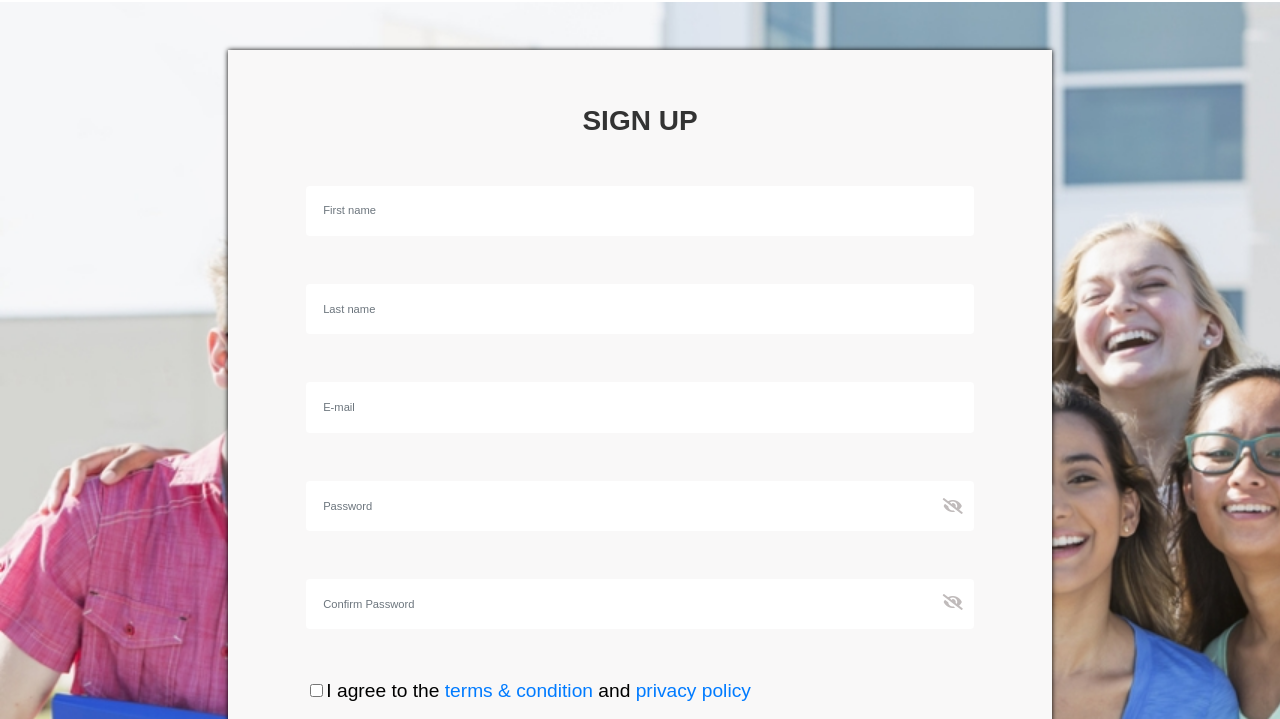
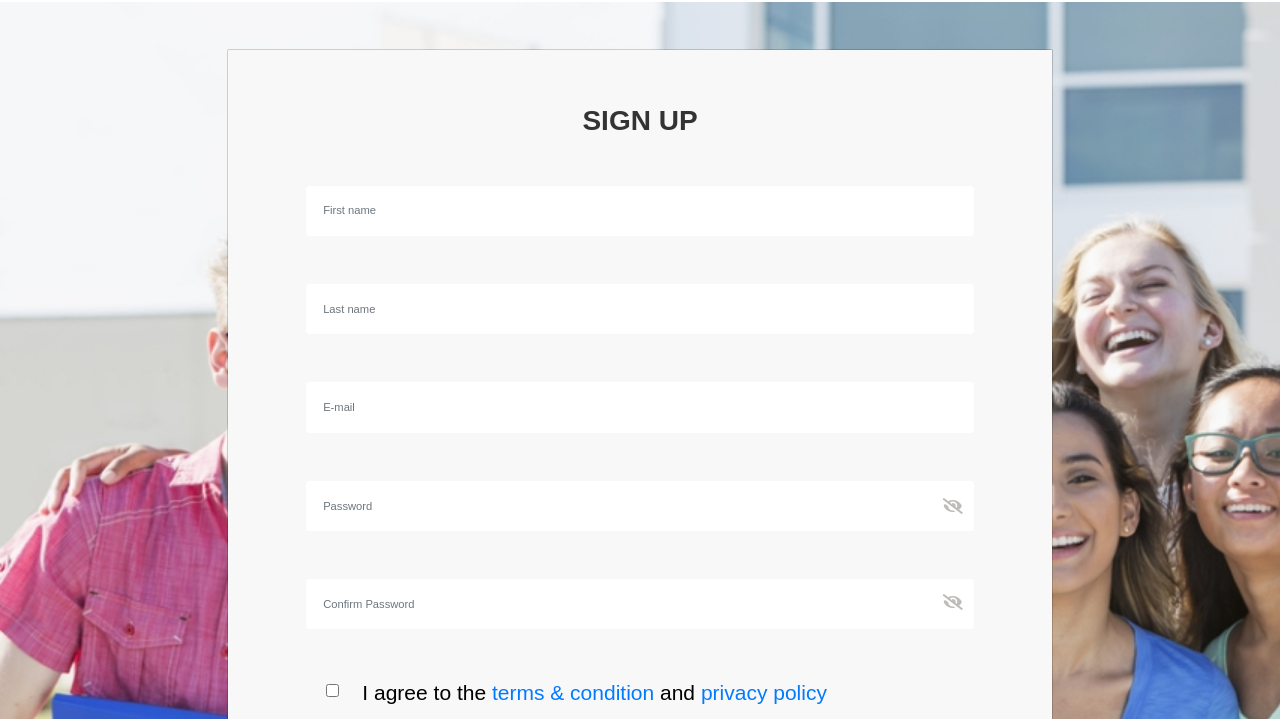
Before and after one commit to Denniman/team-justice-signup-page, a plain HTML site: page index.html in a window 1280 px wide. Shown: the part 56-775 px from the top of the page. Drawn offline with nearby package versions, Linux system fonts and the light colour scheme.

```diff
--- a/css/style.css
+++ b/css/style.css
@@ -19,7 +19,7 @@
     background-color: #F9F8F8;
     padding: 30px;
     width: 100%;
-    box-shadow: 0px 0px 5px #000;
+    box-shadow: 0px 0px 1px #000;
 }
 
 [type="text"],
@@ -32,7 +32,7 @@
 }
 
 input:focus-within {
-    border: 2px solid #1652F0;
+    border: 1px solid #1652F0 !important;
 }
 
 .txt-gray{
@@ -49,6 +49,7 @@
 }
 
 .form-check-label {
+    font-family: inherit;
     font-size: 9.9291px;
 }
 
@@ -68,12 +69,15 @@
 /* desktop screen size */
 @media only screen and (min-width: 768px) {
     .form-check-label {
-        font-size: 1.2rem;
+        font-weight: 300;
+        font-size: 21px;
+        line-height: 31px;
+        margin-left: 4em !important;
     }
 
     [type="checkbox"] {
         margin-top: .4em;
-        margin-left: 2em !important;
+        margin-left: 3em !important;
     }
 
     .btn-block {
--- a/index.html
+++ b/index.html
@@ -68,10 +68,10 @@
                         <i class="txt-gray fa fa-eye-slash fa-eye" id="eyeCon"></i>
                       </div>
                     <div class="form-check">
-                      <input type="checkbox" class="form-check-input ml-4" id="exampleCheck1">
-                      <label class="form-check-label ml-5" for="exampleCheck1">I agree to the <a href="#">terms & condition</a> and <a href="#">privacy policy</a> </label>
+                      <input type="checkbox" class="form-check-input ml-4" id="terms&condition">
+                      <label class="form-check-label ml-5" for="terms&condition">I agree to the <a href="#">terms & condition</a> and <a href="#">privacy policy</a> </label>
                     </div>
-                    <button type="submit" class="btn btn-block mt-3 text-center">Submit</button>
+                    <button type="submit" class="btn btn-block mt-4 text-center">Submit</button>
 
                     <p class="text-center mt-4">Already a member? <a href="#" class="signin">sign in</a></p>
                   </form>
```
